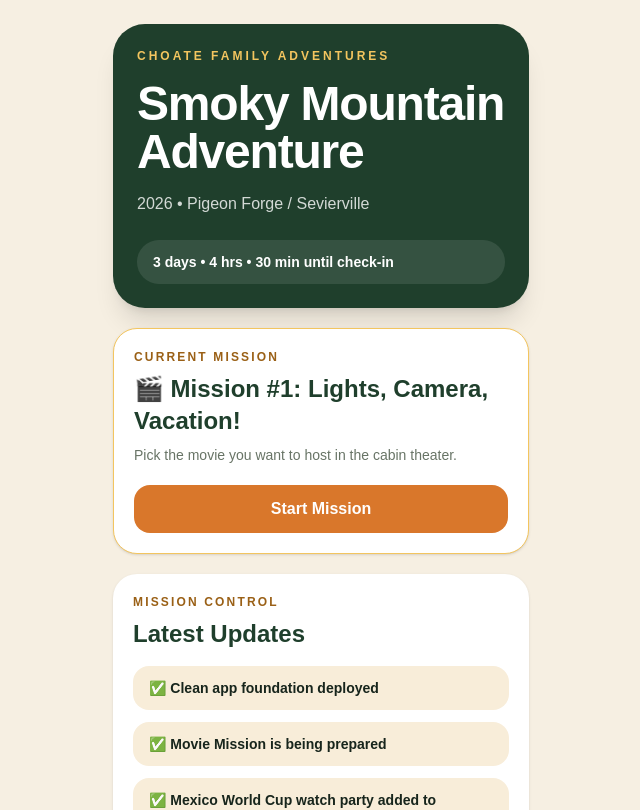
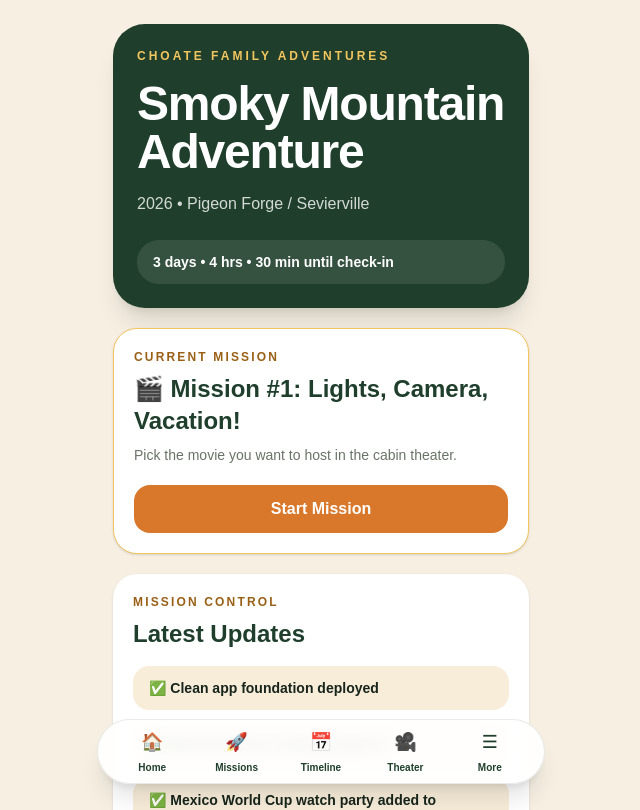
Before and after one commit to jchoate2009-hue/choate-family-adventures, a Next.js app: page / in a window 1280 px wide. Shown: the top 810 px of the page, without its empty margins (319-959 px from the left). Built offline with nearby package versions, Linux system fonts and the light colour scheme.

Commit message:
Trailhead: add bottom navigation

```diff
--- a/src/app/page.tsx
+++ b/src/app/page.tsx
@@ -1,3 +1,4 @@
+import { BottomNav } from "@/components/BottomNav";
 import { EventList } from "@/components/EventList";
 import { Hero } from "@/components/Hero";
 import { MissionCard } from "@/components/MissionCard";
@@ -12,8 +13,10 @@ export default function Home() {
         <MissionCard />
         <MissionControl />
         <EventList />
-        <QuickActions />
+      <QuickActions />
       </section>
+
+      <BottomNav />
     </main>
   );
 }
--- /dev/null
+++ b/src/components/BottomNav.tsx
@@ -0,0 +1,23 @@
+export function BottomNav() {
+  const items = [
+    ["🏠", "Home"],
+    ["🚀", "Missions"],
+    ["📅", "Timeline"],
+    ["🎥", "Theater"],
+    ["☰", "More"],
+  ];
+
+  return (
+    <nav className="fixed bottom-4 left-1/2 z-50 grid w-[calc(100%-2rem)] max-w-md -translate-x-1/2 grid-cols-5 rounded-full border border-[#1f3f2c]/10 bg-white/90 px-3 py-2 shadow-xl backdrop-blur">
+      {items.map(([icon, label]) => (
+        <button
+          key={label}
+          className="flex flex-col items-center justify-center text-[#1f3f2c]"
+        >
+          <span className="text-lg">{icon}</span>
+          <span className="mt-1 text-[10px] font-black">{label}</span>
+        </button>
+      ))}
+    </nav>
+  );
+}
```
